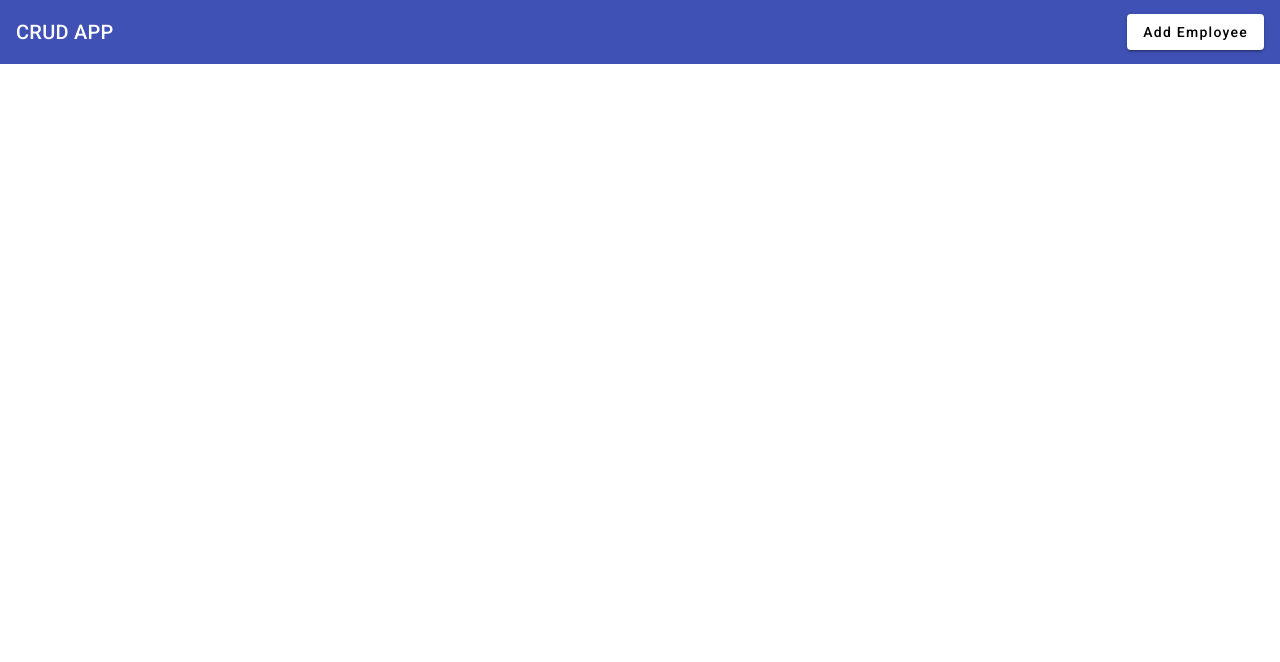
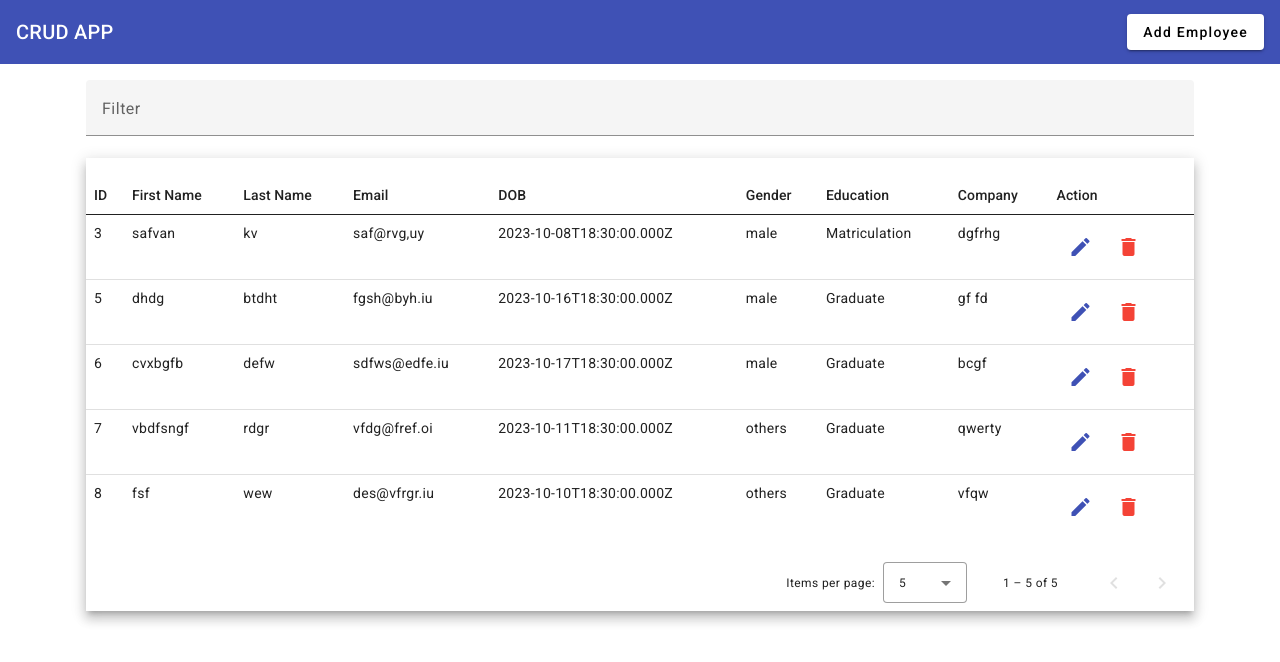
Before and after one commit to Sarathdaskv/CDRUD-Angular, an Angular app: page / in a window 1280 px wide. Shown: the top 662 px of the page. Built offline with nearby package versions, Linux system fonts and the light colour scheme; data requests are answered from the project's data file.

Commit message:
Added get request and delete request

```diff
--- a/db.json
+++ b/db.json
@@ -18,24 +18,54 @@
   },
   "employees": [
     {
-      "firstName": "qwertyu",
-      "lastName": "qwe",
-      "email": "qwerty@wer.oi",
+      "firstName": "safvan",
+      "lastName": "kv",
+      "email": "saf@rvg,uy",
+      "dob": "2023-10-08T18:30:00.000Z",
+      "gender": "male",
+      "education": "Matriculation",
+      "company": "dgfrhg",
+      "id": 3
+    },
+    {
+      "firstName": "dhdg",
+      "lastName": "btdht",
+      "email": "fgsh@byh.iu",
+      "dob": "2023-10-16T18:30:00.000Z",
+      "gender": "male",
+      "education": "Graduate",
+      "company": "gf fd",
+      "id": 5
+    },
+    {
+      "firstName": "cvxbgfb",
+      "lastName": "defw",
+      "email": "sdfws@edfe.iu",
       "dob": "2023-10-17T18:30:00.000Z",
       "gender": "male",
-      "education": "Post Graduate",
-      "company": "kjhgfd",
-      "id": 1
+      "education": "Graduate",
+      "company": " bcgf",
+      "id": 6
     },
     {
-      "firstName": "sample",
-      "lastName": "wq",
-      "email": "sample@as.uy",
+      "firstName": "vbdfsngf",
+      "lastName": "rdgr",
+      "email": "vfdg@fref.oi",
+      "dob": "2023-10-11T18:30:00.000Z",
+      "gender": "others",
+      "education": "Graduate",
+      "company": "qwerty",
+      "id": 7
+    },
+    {
+      "firstName": "fsf",
+      "lastName": "wew",
+      "email": "des@vfrgr.iu",
       "dob": "2023-10-10T18:30:00.000Z",
-      "gender": "male",
-      "education": "Matriculation",
-      "company": "hjuy",
-      "id": 2
+      "gender": "others",
+      "education": "Graduate",
+      "company": "vfqw",
+      "id": 8
     }
   ]
 }
--- a/src/app/Components/employee-add-and-edit/employee-add-and-edit.component.html
+++ b/src/app/Components/employee-add-and-edit/employee-add-and-edit.component.html
@@ -1,5 +1,4 @@
-<link href="https://cdn.jsdelivr.net/npm/bootstrap@5.0.2/dist/css/bootstrap.min.css" rel="stylesheet"
-    integrity="sha384-EVSTQN3/azprG1Anm3QDgpJLIm9Nao0Yz1ztcQTwFspd3yD65VohhpuuCOmLASjC" crossorigin="anonymous">
+
 
 <div mat-dialog-title>
     <h1>Employee Form</h1>
@@ -55,7 +54,7 @@
 
     </div>
     <div mat-dialog-actions class="gap-2">
-        <button mat-raised-button class="ms-3 px-5">Cancel</button>
+        <button mat-raised-button class="ms-3 px-5" type="button" [mat-dialog-close]="false">Cancel</button>
         <button mat-raised-button color="primary" class="px-5" type="submit">Save</button>
     </div>
 </form>
--- a/src/app/Components/employee-add-and-edit/employee-add-and-edit.component.ts
+++ b/src/app/Components/employee-add-and-edit/employee-add-and-edit.component.ts
@@ -1,6 +1,7 @@
-import { DialogRef } from '@angular/cdk/dialog';
+
 import { Component } from '@angular/core';
 import { FormBuilder, FormGroup } from '@angular/forms';
+import { MatDialogRef } from '@angular/material/dialog';
 import { EmployeeService } from 'src/app/Services/employee.service';
 import { Employee } from 'src/app/employee';
 
@@ -17,7 +18,7 @@ export class EmployeeAddAndEditComponent {
     'Graduate',
     'Post Graduate'
   ]
-  constructor(private formBulid: FormBuilder,private empService:EmployeeService,private dialogRef:DialogRef<EmployeeAddAndEditComponent>) {
+  constructor(private formBulid: FormBuilder,private empService:EmployeeService,private dialogRef:MatDialogRef<EmployeeAddAndEditComponent>) {
     this.empForm = formBulid.group({
       firstName: '',
       lastName: '',
@@ -29,17 +30,16 @@ export class EmployeeAddAndEditComponent {
     });
   }
   onFormSubmit() {
+
     if (this.empForm.valid) {
       this.empService.addEmployee(this.empForm.value).subscribe({
         next:(val:any)=>{
           alert('Employee record added.')
-          this.dialogRef.close();
+          this.dialogRef.close(true);
         },
           error:(err)=>{
             console.log(err);
-
           }
-
       })
 
     }
--- a/src/app/Services/employee.service.ts
+++ b/src/app/Services/employee.service.ts
@@ -17,4 +17,8 @@ export class EmployeeService  {
   getEmployeeList():Observable<Employee[]>{
     return this.http.get<Employee[]>('http://localhost:3000/employees')
   }
+
+  deleteEmployee(id:number):Observable<Employee>{
+    return this.http.delete<Employee>(`http://localhost:3000/employees/${id}`)
+  }
 }
--- a/src/app/app.component.html
+++ b/src/app/app.component.html
@@ -1,5 +1,90 @@
+<link href="https://cdn.jsdelivr.net/npm/bootstrap@5.0.2/dist/css/bootstrap.min.css" rel="stylesheet"
+  integrity="sha384-EVSTQN3/azprG1Anm3QDgpJLIm9Nao0Yz1ztcQTwFspd3yD65VohhpuuCOmLASjC" crossorigin="anonymous">
+
 <mat-toolbar color="primary">
   <span>CRUD APP</span>
   <span class="example-spacer"></span>
   <button mat-raised-button (click)="openAddEditForm()">Add Employee</button>
 </mat-toolbar>
+
+<div class="container p-3 ">
+
+  <mat-form-field class="w-100">
+    <mat-label>Filter</mat-label>
+    <input matInput (keyup)="applyFilter($event)" placeholder="Ex. Mia" #input>
+  </mat-form-field>
+
+    <div class="mat-elevation-z8">
+      <div class="overflow-auto">
+      <table mat-table [dataSource]="dataSource" class="table" matSort>
+
+        <!-- ID Column -->
+        <ng-container matColumnDef="id">
+          <th mat-header-cell *matHeaderCellDef mat-sort-header> ID </th>
+          <td mat-cell *matCellDef="let row"> {{row.id}} </td>
+        </ng-container>
+
+        <!-- Progress Column -->
+        <ng-container matColumnDef="firstName">
+          <th mat-header-cell *matHeaderCellDef mat-sort-header> First Name </th>
+          <td mat-cell *matCellDef="let row"> {{row.firstName}} </td>
+        </ng-container>
+
+        <!-- Name Column -->
+        <ng-container matColumnDef="lastName">
+          <th mat-header-cell *matHeaderCellDef mat-sort-header> Last Name </th>
+          <td mat-cell *matCellDef="let row"> {{row.lastName}} </td>
+        </ng-container>
+
+        <!-- Fruit Column -->
+        <ng-container matColumnDef="email">
+          <th mat-header-cell *matHeaderCellDef mat-sort-header> Email </th>
+          <td mat-cell *matCellDef="let row"> {{row.email}} </td>
+        </ng-container>
+
+        <ng-container matColumnDef="dob">
+          <th mat-header-cell *matHeaderCellDef mat-sort-header> DOB </th>
+          <td mat-cell *matCellDef="let row"> {{row.dob }} </td>
+        </ng-container>
+
+        <ng-container matColumnDef="gender">
+          <th mat-header-cell *matHeaderCellDef mat-sort-header> Gender </th>
+          <td mat-cell *matCellDef="let row"> {{row.gender}} </td>
+        </ng-container>
+
+        <ng-container matColumnDef="education">
+          <th mat-header-cell *matHeaderCellDef mat-sort-header> Education </th>
+          <td mat-cell *matCellDef="let row"> {{row.education}} </td>
+        </ng-container>
+
+        <ng-container matColumnDef="company">
+          <th mat-header-cell *matHeaderCellDef mat-sort-header> Company </th>
+          <td mat-cell *matCellDef="let row"> {{row.company}} </td>
+        </ng-container>
+
+        <ng-container matColumnDef="action">
+          <th mat-header-cell *matHeaderCellDef mat-sort-header> Action </th>
+          <td mat-cell *matCellDef="let row">
+            <button mat-icon-button color="primary">
+              <mat-icon>edit</mat-icon>
+            </button>
+            <button mat-icon-button (click)="deleteEmployee(row.id)" color="warn">
+              <mat-icon>delete</mat-icon>
+            </button>
+          </td>
+        </ng-container>
+
+        <tr mat-header-row *matHeaderRowDef="displayedColumns"></tr>
+        <tr mat-row *matRowDef="let row; columns: displayedColumns;"></tr>
+
+        <!-- Row shown when there is no matching data. -->
+        <tr class="mat-row" *matNoDataRow>
+          <td class="mat-cell" colspan="4">No data matching the filter "{{input.value}}"</td>
+        </tr>
+      </table>
+    </div>
+      <mat-paginator [pageSizeOptions]="[5, 10, 25, 100]" aria-label="Select page of users"></mat-paginator>
+    </div>
+
+
+</div>
--- a/src/app/app.component.ts
+++ b/src/app/app.component.ts
@@ -1,7 +1,13 @@
-import { Component, OnInit } from '@angular/core';
-import { MatDialog, MatDialogModule } from '@angular/material/dialog';
+import { Component, OnInit, ViewChild } from '@angular/core';
+import { MatDialog } from '@angular/material/dialog';
 import { EmployeeAddAndEditComponent } from './Components/employee-add-and-edit/employee-add-and-edit.component';
 import { EmployeeService } from './Services/employee.service';
+import { MatPaginator, MatPaginatorModule } from '@angular/material/paginator';
+import { MatSort, MatSortModule } from '@angular/material/sort';
+import { MatTableDataSource, MatTableModule } from '@angular/material/table';
+import { MatInputModule } from '@angular/material/input';
+import { MatFormFieldModule } from '@angular/material/form-field';
+import { Employee } from './employee';
 
 @Component({
   selector: 'app-root',
@@ -11,24 +17,63 @@ import { EmployeeService } from './Services/employee.service';
 export class AppComponent implements OnInit {
 
 
+
   constructor(private dialog: MatDialog, private empService: EmployeeService) { }
 
+  displayedColumns: string[] = ['id', 'firstName', 'lastName', 'email', 'dob', 'gender', 'education', 'company', 'action'];
+  dataSource!: MatTableDataSource<Employee>;
+
+  @ViewChild(MatPaginator) paginator!: MatPaginator;
+  @ViewChild(MatSort) sort!: MatSort;
+
   ngOnInit(): void {
+    this.getEmployeeList()
+  }
+
+  getEmployeeList() {
     this.empService.getEmployeeList().subscribe({
       next: (res) => {
-        console.log(res);
+        this.dataSource = new MatTableDataSource(res);
+        this.dataSource.paginator = this.paginator;
+        this.dataSource.sort = this.sort;
+      },
+      error: (err) => {
+        console.log(err);
+      }
+    })
+  }
+  openAddEditForm() {
+    const dialogRef = this.dialog.open(EmployeeAddAndEditComponent)
+    dialogRef.afterClosed().subscribe({
+      next: (val) => {
+        this.getEmployeeList();
+      },
+      error: (err) => {
+        console.log(err);
+      }
+    })
+  }
+
+  applyFilter(event: Event) {
+    const filterValue = (event.target as HTMLInputElement).value;
+    this.dataSource.filter = filterValue.trim().toLowerCase();
+
+    if (this.dataSource.paginator) {
+      this.dataSource.paginator.firstPage();
+    }
+  }
+
+  deleteEmployee(id: number) {
+    this.empService.deleteEmployee(id).subscribe({
+      next: (res) => {
+        alert("Employee data deleted");
+        this.getEmployeeList();
       },
       error: (err) => {
         console.log(err);
 
       }
-
     })
   }
 
-  openAddEditForm() {
-    this.dialog.open(EmployeeAddAndEditComponent)
-  }
-
-
 }
```
Also changed, not shown: src/app/app.module.ts (+7 -2 lines), src/app/app.component.scss (line endings or trailing spaces).
